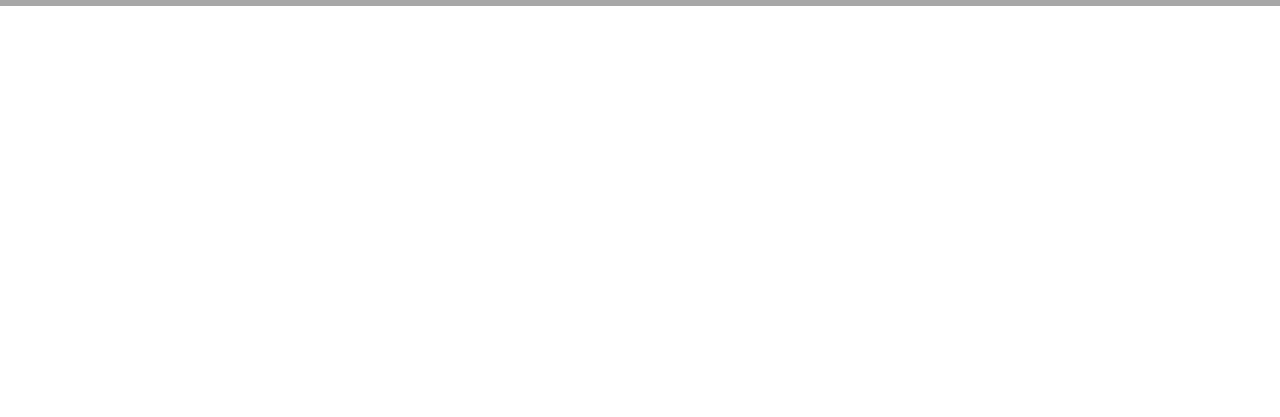
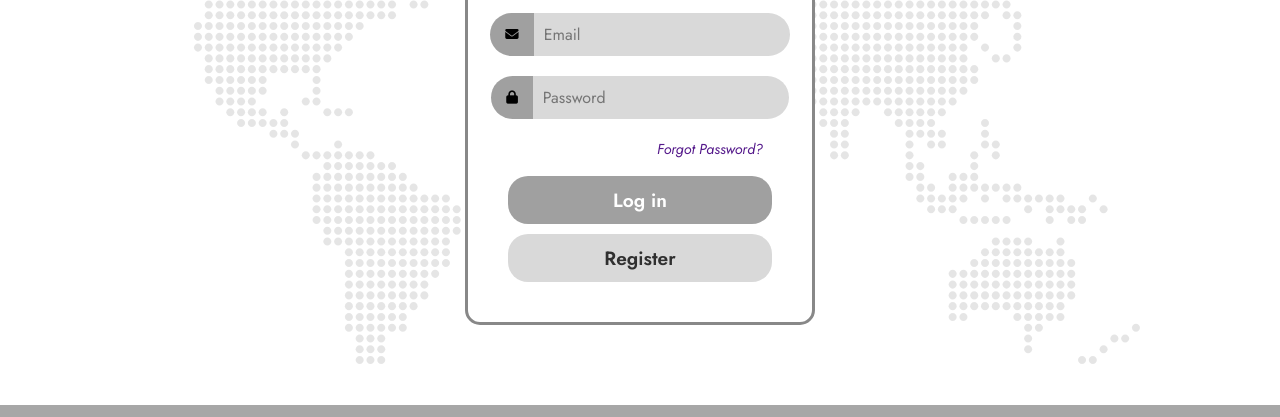
Before and after one commit to Tamagouuu/monkey-forest, a plain HTML site: page login.html in a window 1280 px wide. Shown: the part 232-649 px from the top of the page. Drawn offline with Linux system fonts and the light colour scheme.

Commit message:
finish all

```diff
--- a/login.html
+++ b/login.html
@@ -14,21 +14,21 @@
     />
     <title>Login</title>
   </head>
-  <body id="login">
+  <body>
     <div class="container">
       <nav>
         <div class="logo">
           <img src="img/logo.svg" />
         </div>
         <ul class="links">
-          <li><a href="#hero">Home</a></li>
-          <li><a href="#about">About</a></li>
-          <li><a href="#facility">Facility</a></li>
-          <li><a href="#price">Price</a></li>
+          <li><a href="index.html#hero">Home</a></li>
+          <li><a href="index.html#about">About</a></li>
+          <li><a href="index.html#facility">Facility</a></li>
+          <li><a href="index.html#price">Price</a></li>
         </ul>
         <div class="search-bar">
           <div class="user-profile">
-            <button><i class="fa-solid fa-user"></i></button>
+            <a href="login.html"><i class="fa-solid fa-user"></i></a>
           </div>
           <div class="search">
             <button type="button"><i class="fa-sharp fa-solid fa-magnifying-glass"></i></button>
@@ -38,11 +38,22 @@
       </nav>
     </div>
 
-    <div class="container">
-      <div class="card">
+    <div class="container" id="login">
+      <div class="card-login">
         <div class="input-group">
-          <input type="text" />
-          <input type="text" />
+          <div class="input-form">
+            <button type="button"><i class="fas fa-envelope"></i></button>
+            <input type="email" placeholder="Email" />
+          </div>
+          <div class="input-form">
+            <button type="button"><i class="fas fa-lock"></i></button>
+            <input type="password" placeholder="Password" />
+          </div>
+        </div>
+        <a href="" class="forgot-link">Forgot Password?</a>
+        <div class="button-group">
+          <button>Log in</button>
+          <button>Register</button>
         </div>
       </div>
     </div>
--- a/style.css
+++ b/style.css
@@ -12,10 +12,6 @@ html {
 
 body {
   font-family: "Jost", sans-serif;
-}
-
-.full {
-  min-height: 100vh;
 }
 
 .container {
@@ -54,11 +50,12 @@ nav {
   gap: 8px;
 }
 
-.user-profile button {
-  padding: 11px 12px;
+.user-profile a {
+  padding: 8px 12px;
   border-radius: 40px;
   border: none;
-
+  text-decoration: none;
+  color: black;
   background-color: #d9d9d9;
 }
 
@@ -160,8 +157,13 @@ nav {
   text-align: center;
 }
 
-.button-group {
+.button-group-hero {
   margin-top: 20px;
+  transition: 0.3s;
+}
+
+.button-group-hero button:hover {
+  filter: opacity(0.8);
 }
 
 .btn-hero {
@@ -236,7 +238,14 @@ nav {
 #facility img {
   width: 500px;
   border-radius: 40px;
+}
+
+#facility img:nth-child(1) {
   box-shadow: -13px 8px 9px 0px #838383a1;
+}
+
+#facility img:nth-child(2) {
+  box-shadow: 8px 7px 9px 0px #838383a1;
 }
 
 .facility-row {
@@ -415,6 +424,111 @@ nav {
   font-family: "Jost", sans-serif;
 }
 
+#login {
+  margin-top: 50px;
+  border-radius: 50px;
+  padding: 40px 50px;
+  background-image: url("img/map.svg");
+  background-position: center center;
+  background-size: 1000px;
+  background-repeat: no-repeat;
+  display: flex;
+  justify-content: center;
+}
+
+.card-login {
+  background-color: white;
+  padding: 35px 20px;
+  border-radius: 15px;
+  width: 350px;
+  display: flex;
+  justify-content: center;
+  align-items: center;
+  flex-direction: column;
+  border: 3px solid #888888;
+}
+
+.input-group input {
+  padding: 0;
+  font-family: "Jost", sans-serif;
+  font-size: 1rem;
+  background-color: #d9d9d9;
+}
+
+.input-group {
+  display: flex;
+  flex-direction: column;
+}
+
+.input-form {
+  display: flex;
+  justify-content: center;
+  margin: 10px 0;
+}
+
+.input-form input {
+  padding: 10px 50px 10px 10px;
+  border-top-right-radius: 25px;
+  border-bottom-right-radius: 25px;
+  border: none;
+  background-color: #d9d9d9;
+  font-family: "Jost", sans-serif;
+}
+
+.input-form input::placeholder {
+  font-size: 1rem;
+}
+
+.input-form button {
+  padding: 10px 15px;
+  border-top-left-radius: 25px;
+  border-bottom-left-radius: 25px;
+  border: none;
+  background-color: #a0a0a0;
+  transition: 0.3s;
+}
+
+.forgot-link {
+  font-size: 0.9rem;
+  font-style: italic;
+  text-decoration: none;
+  margin-top: 10px;
+  margin-bottom: 12px;
+  margin-left: 140px;
+}
+
+.button-group {
+  display: flex;
+  flex-direction: column;
+  width: 100%;
+  padding: 0 20px;
+}
+
+.button-group button {
+  padding: 10px 0;
+  margin: 5px 0px;
+  font-size: 1.2rem;
+  border-radius: 20px;
+  border: none;
+  font-family: "Jost", sans-serif;
+  font-weight: 600;
+  transition: 0.3s;
+}
+
+.button-group button:hover {
+  filter: brightness(0.8);
+}
+
+.button-group button:nth-child(1) {
+  background-color: #a0a0a0;
+  color: white;
+}
+
+.button-group button:nth-child(2) {
+  background-color: #d9d9d9;
+  color: #303030;
+}
+
 footer {
   margin-top: 40px;
   display: flex;
```
Also changed, not shown: index.html (+6 -6 lines).
